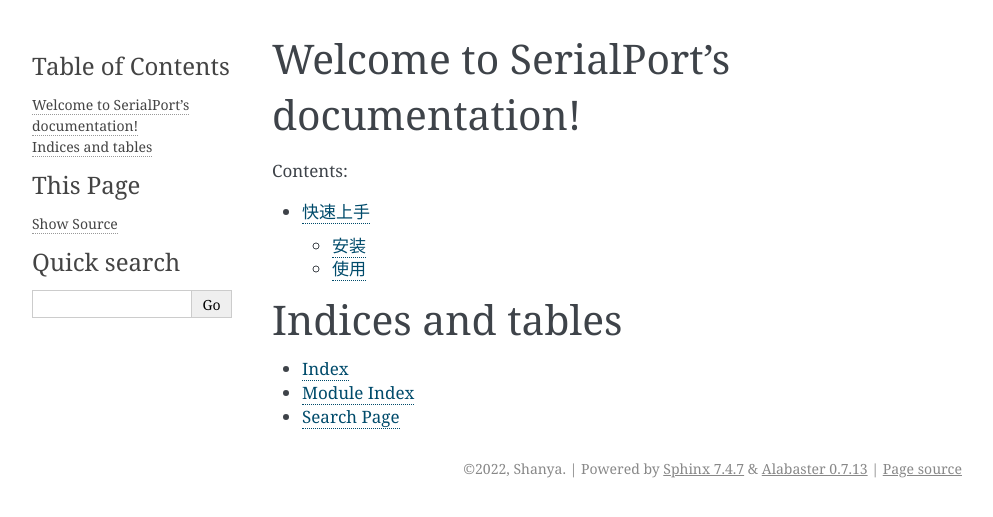
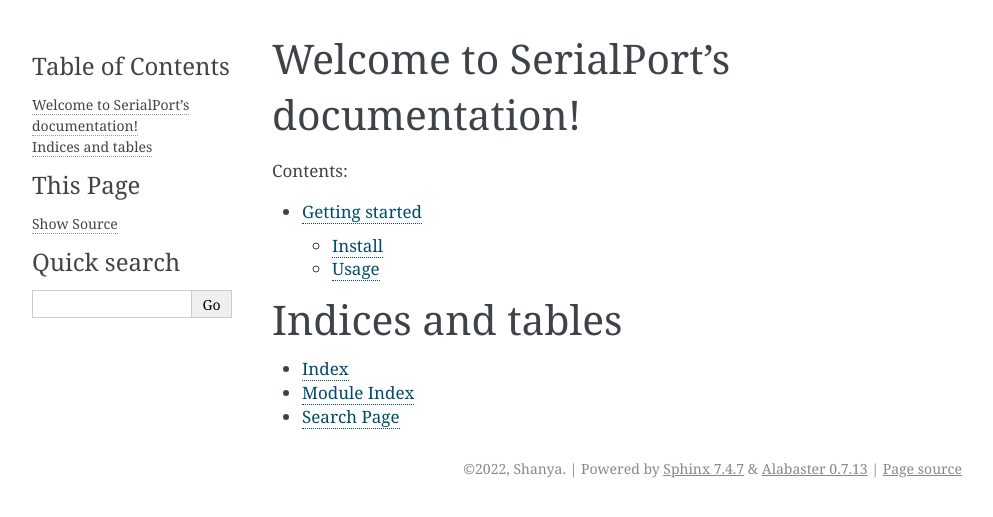
Before and after one commit to Shanyaliux/SerialPortSample, a Sphinx documentation site: the page built from docs/en/source/index.rst, in a window 1280 px wide. Shown: the top 517 px of the page, without its empty margins (148-1141 px from the left). Built offline with Sphinx 7.4.7, drawn with Linux system fonts in a browser that asks for light colours.

Commit message:
modify english docs

````diff
--- a/docs/en/source/getting-started.md
+++ b/docs/en/source/getting-started.md
@@ -1,8 +1,8 @@
-# 快速上手
+# Getting started
 
-## 安装
+## Install
 
-编辑Build.gradle文件并添加以下依赖项。
+Edit `Build.gradle`
 
 ```groovy
 repositories {
@@ -54,9 +54,9 @@
 
 :::
 
-## 使用
+## Usage
 
-### 构建SerialPort
+### Build SerialPort
 
 :::: code-group
 
````
Also changed, not shown: other parts of docs/en/source/getting-started.md (+2 -2 lines).
